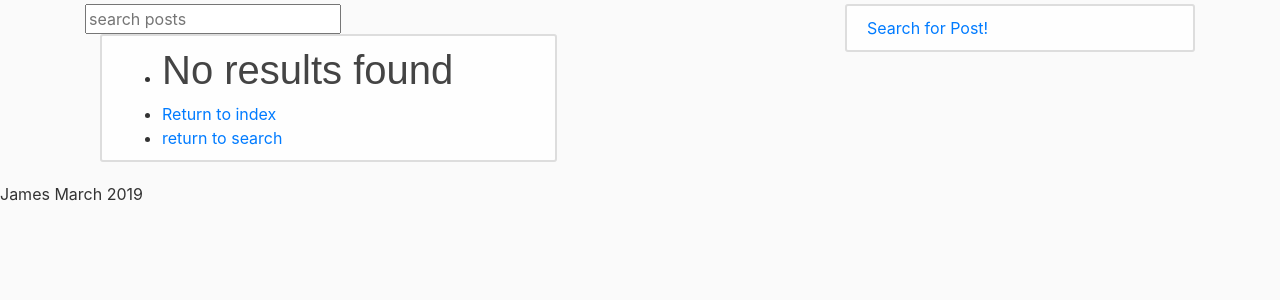
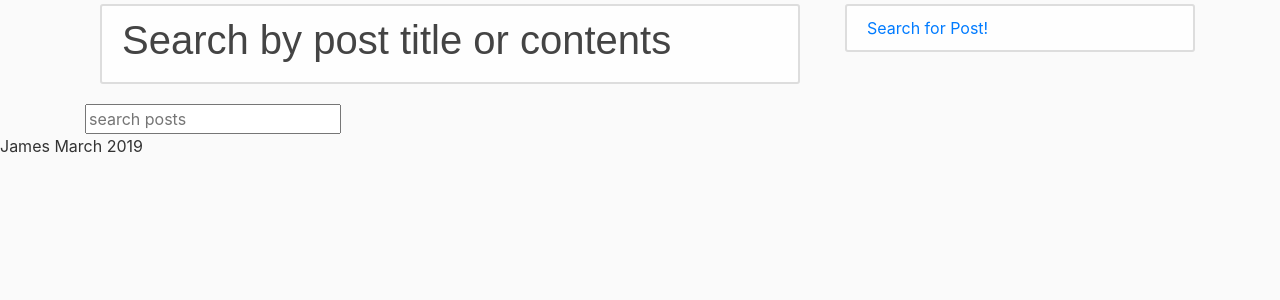
Before and after one commit to Fokkos/NEA, a Django app: page /search/ in a window 1280 px wide. Shown: the part 76-376 px from the top of the page. Run offline with Django 3.2, Linux system fonts and the light colour scheme; some libraries are stand-ins or nearby versions.

Commit message:
Search finally working!

```diff
--- a/NEA/urls.py
+++ b/NEA/urls.py
@@ -8,7 +8,7 @@ from django.conf.urls.static import static #Imports files necessary for deployin
 urlpatterns = [                  #urlpatterns links urls to certain views or functions
     path('admin/', admin.site.urls), #Path to admin site
     path('', include('main.urls'), name = "index"),#Path to main module
-    path('search/', include('main.urls'), name = "search"), #Path to main module
+    path('', include('main.urls'), name = "search"), #Path to main module
     path('register/', profile_views.register, name='register'), #Path to registration view
     path('login/', login_views.LoginView.as_view(template_name='users/login.html'), name = 'login'), #Path to premade django login module
     path('logout/', login_views.LogoutView.as_view(template_name='users/logout.html'), name = 'logout' ), #Path to premade django logout module
--- /dev/null
+++ b/main/templates/main/initialSearch.html
@@ -0,0 +1,12 @@
+{% extends "main/base.html"%}
+{% block content%}
+
+<div class="col-md-12">
+    <div class="content-section">
+            <h1>Search by post title or contents</h1>
+    </div>
+</div>
+<form method = "GET" action = "">
+    <input type="text" name="q" placeholder="search posts">
+</form>
+{% endblock %}
--- a/main/templates/main/noSearchResults.html
+++ /dev/null
@@ -1,15 +0,0 @@
-{% extends "main/base.html"%}
-{% block content%}
-<form method = "GET" action = "">
-    <input type="text" name="q" placeholder="search posts">
-</form>
-<div class="col-md-8">
-    <div class="content-section">
-        <ul>
-            <li><h1>No results found</h1></li>
-            <li><a href="{% url 'index'%}">Return to index</a></li>
-            <li><a href="{% url 'search' %}">return to search</a></li>
-        </ul>
-    </div>
-</div>
-{% endblock %}
--- a/main/templates/main/search.html
+++ b/main/templates/main/search.html
@@ -1,5 +1,8 @@
 {% extends "main/base.html" %} <!--#Imports the HTML found in the base template to use as a basis for the page -->
 {% block content %}
+{% if not posts %}
+    <h1>No results found</h1>
+{% endif %}
 <form method = "GET" action = "">
     <input type="text" name="q" placeholder="search posts">
 </form>
--- a/main/views.py
+++ b/main/views.py
@@ -12,20 +12,7 @@ def search(request):
     context=0
     query = request.GET.get('q')
     if query:
-        context = {'posts': Post.objects\
-        .filter(Q(title__icontains=query))\
-        #.filter(Q(content__icontains=query))\
-        #.filter(Q(tag2__icontains=query))\
-        #.filter(Q(tag2__icontains=query))\
-        .filter(status=1)\
-        .order_by('-published')}
-            #status=1,
-            #Q(title__icontains="query"),
-            #Q(content__icontains="query"),
-            #Q(userID__icontains="query"),
-            #Q(tag2__icontains="query"),
-            #Q(tag2__icontains="query",
-        #).order_by('-published')} #Only shows published objects and orders by date of publication
+        context = {'posts': Post.objects.filter(Q(title__icontains=query) | Q(content__icontains=query)).filter(status=1).order_by('-published')}
         return render(request, 'main/search.html', context) #Sends the context to the index template and renders it
     else:
-        return render(request, "main/noSearchResults.html")
+        return render(request, "main/initialSearch.html")
```
